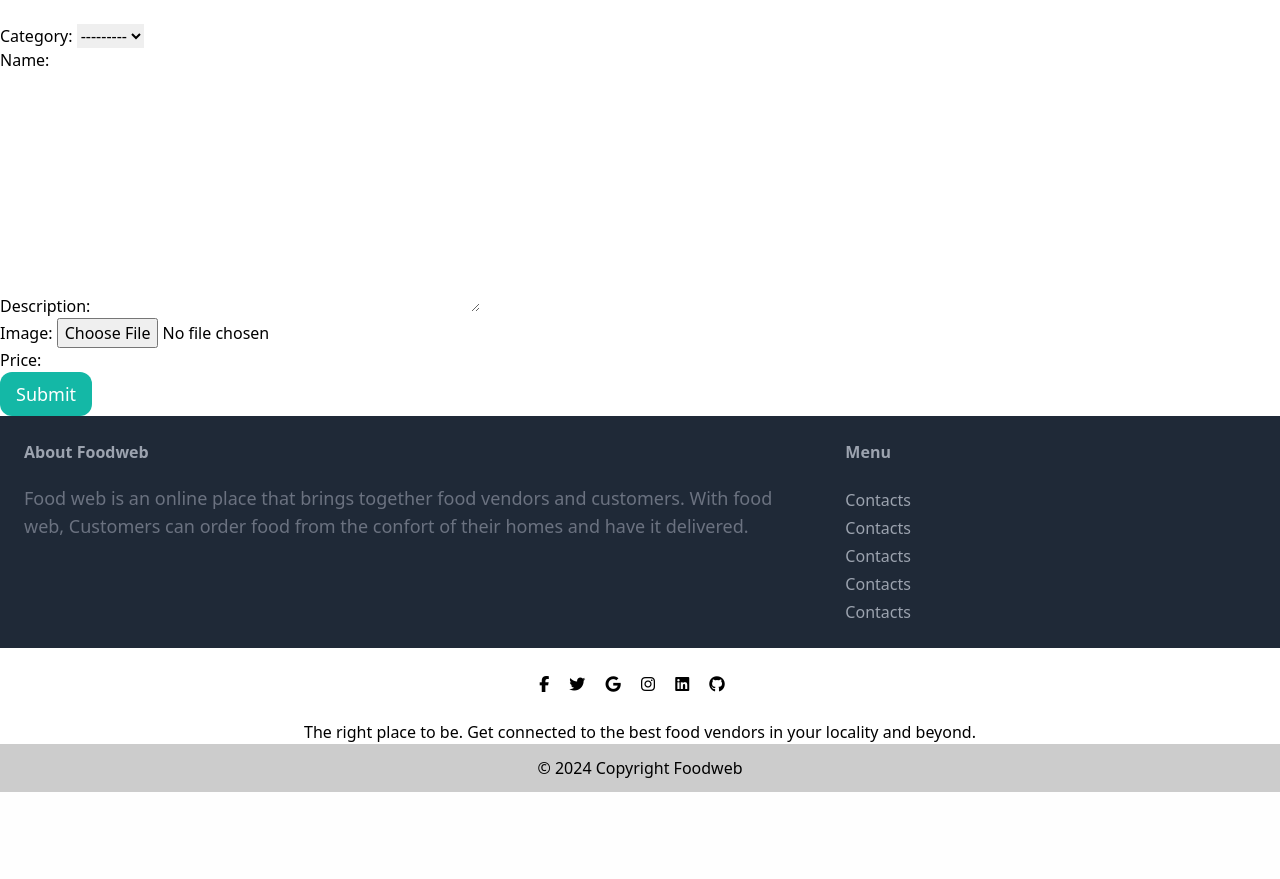
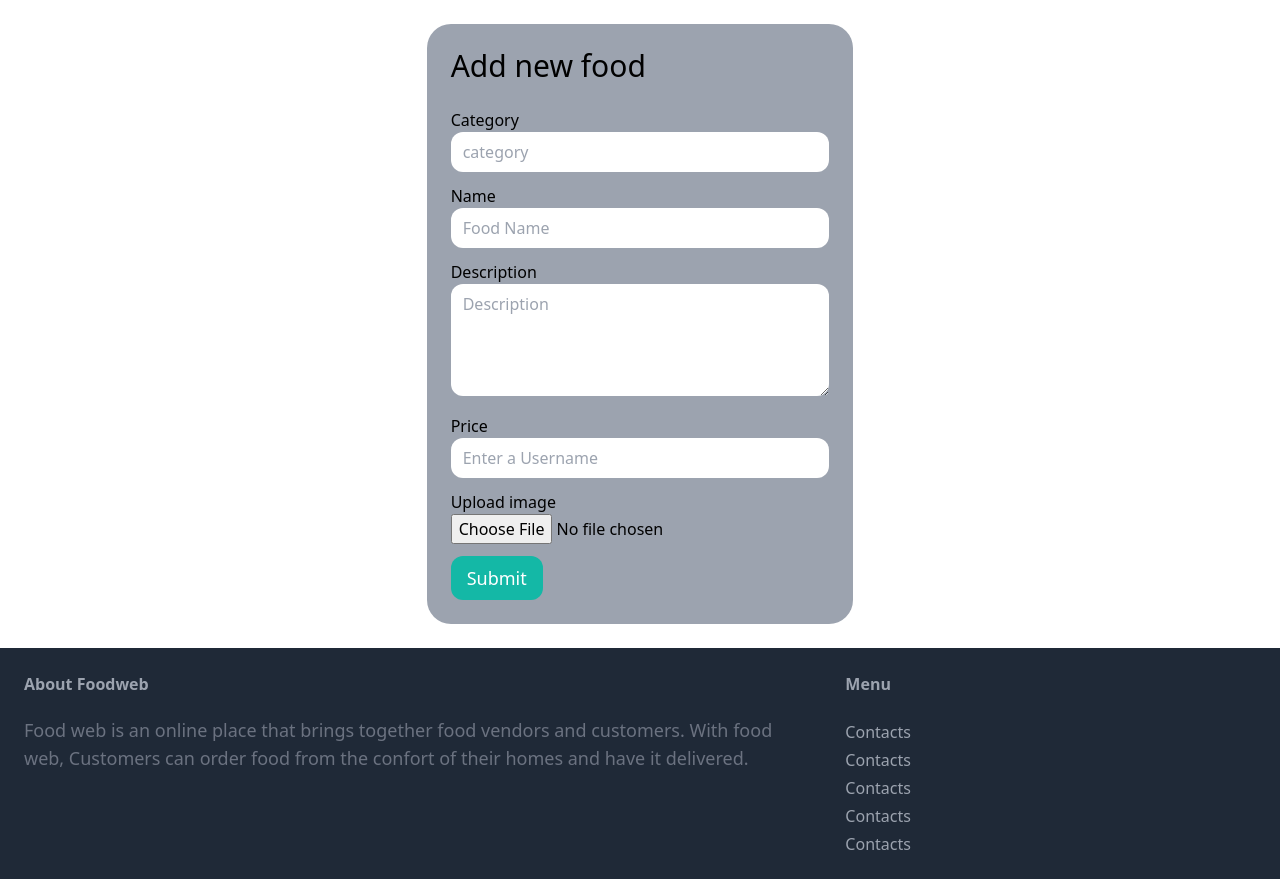
Before and after one commit to nalu-egwali/foodweb, a Django app: page /food/newfood/ in a window 1280 px wide. Shown: the part 64-943 px from the top of the page. Before the commit the page ends 856 px from the top, so only its background shows below. Run offline with Django 5.2, Linux system fonts and the light colour scheme; the visitor is signed in with stand-in values (Sample User, id 1); data that the repository does not hold is empty; some libraries are stand-ins or nearby versions.

Commit message:
Style the 'Add new food' form

```diff
--- a/foods/forms.py
+++ b/foods/forms.py
@@ -4,6 +4,31 @@ from django import forms
 from .models import Food
 
 class NewFoodForm (forms.ModelForm):
+    category = forms.CharField(widget=forms.TextInput(attrs={
+        'placeholder': 'Enter food category',
+        'class': 'w-full py-2 px-3 rounded-xl '
+    }))
+
+    name = forms.CharField(widget=forms.TextInput(attrs={
+        'placeholder': 'Food Name',
+        'class': 'w-full py-2 px-3 rounded-xl'
+    }))
+
+    description = forms.CharField(widget=forms.Textarea(attrs={
+        'placeholder': 'Description',
+        'class': 'w-full py-2 px-3 rounded-xl',
+        'rows': '4'
+    }))
+
+    image = forms.FileInput()
+
+    price = forms.CharField(widget=forms.TextInput(attrs={
+        'placeholder': 'Enter a Username',
+        'class': 'w-full py-2 px-3 rounded-xl'
+    }))
+
+
+
     class Meta:
         model= Food
         fields= ('category', 'name', 'description', 'image', 'price')
--- a/foods/templates/newfood.html
+++ b/foods/templates/newfood.html
@@ -4,12 +4,42 @@
 {% block title %} {{ title }} {% endblock %}
 
 {% block content %}
-  <h1 class="mb-6 text-3xl "> {{ title }}</h1>
+
+<div class="w-1/3 mx-auto bg-gray-400 rounded-3xl p-6 my-6">
+  <h1 class="mb-6 text-3xl "> Add new food </h1>
   <form method="post" action="." enctype="multipart/form-data">
     {% csrf_token %}
 
-    <div>
-        {{ form.as_p }}
+    <div class="mb-3">
+      <Label class="inline-block">Category</Label>
+      <input list="category" class="w-full py-2 px-3 rounded-xl" name="category" placeholder="category">
+        <datalist id="category">
+
+          {% for category in categories %}
+            <option value="{{ category.name }}"></option>
+          {% endfor %}
+
+        </datalist>
+    </div>
+
+    <div class="mb-3 ">
+      <Label class="inline-block">Name</Label>
+      {{ form.name }}
+    </div>
+
+    <div class="mb-3 h-1/6">
+      <Label class="inline-block">Description</Label>
+      {{ form.description }}
+    </div>
+
+    <div class="mb-3">
+      <Label class="inline-block">Price</Label>
+      {{ form.price }}
+    </div>
+
+    <div class="mb-3 ">
+      <Label class="inline-block">Upload image</Label>
+      {{ form.image }}
     </div>
 
     {% include 'formerrors.html' %}
@@ -18,4 +48,7 @@
 
   </form>
 
+</div>
+
+
 {% endblock %}
--- a/foods/views.py
+++ b/foods/views.py
@@ -2,7 +2,7 @@ from django.contrib.auth.decorators import login_required
 from django.shortcuts import render, get_object_or_404, redirect
 from django.http import HttpResponse
 from .forms import NewFoodForm
-from .models import Food
+from .models import Food, Category
 from . import urls
 
 
@@ -36,4 +36,6 @@ def new_food (request):
 
     # Else just show the user a form to fill
     form = NewFoodForm()
-    return render(request, 'newfood.html', {'form': form})
+    categories = Category.objects.all()
+    title = 'Add new food'
+    return render(request, 'newfood.html', {'form': form, 'title': title, 'categories': categories})
--- a/static/src/styles.css
+++ b/static/src/styles.css
@@ -666,6 +666,10 @@ video {
   height: 12rem;
 }
 
+.h-1\/6 {
+  height: 16.666667%;
+}
+
 .w-1\/3 {
   width: 33.333333%;
 }
@@ -725,6 +729,10 @@ video {
   border-radius: 1rem;
 }
 
+.rounded-3xl {
+  border-radius: 1.5rem;
+}
+
 .rounded-lg {
   border-radius: 0.5rem;
 }
@@ -746,6 +754,11 @@ video {
 .bg-gray-300 {
   --tw-bg-opacity: 1;
   background-color: rgb(209 213 219 / var(--tw-bg-opacity));
+}
+
+.bg-gray-400 {
+  --tw-bg-opacity: 1;
+  background-color: rgb(156 163 175 / var(--tw-bg-opacity));
 }
 
 .bg-gray-800 {
@@ -776,6 +789,11 @@ video {
 .bg-teal-500 {
   --tw-bg-opacity: 1;
   background-color: rgb(20 184 166 / var(--tw-bg-opacity));
+}
+
+.bg-gray-600 {
+  --tw-bg-opacity: 1;
+  background-color: rgb(75 85 99 / var(--tw-bg-opacity));
 }
 
 .object-contain {
```
